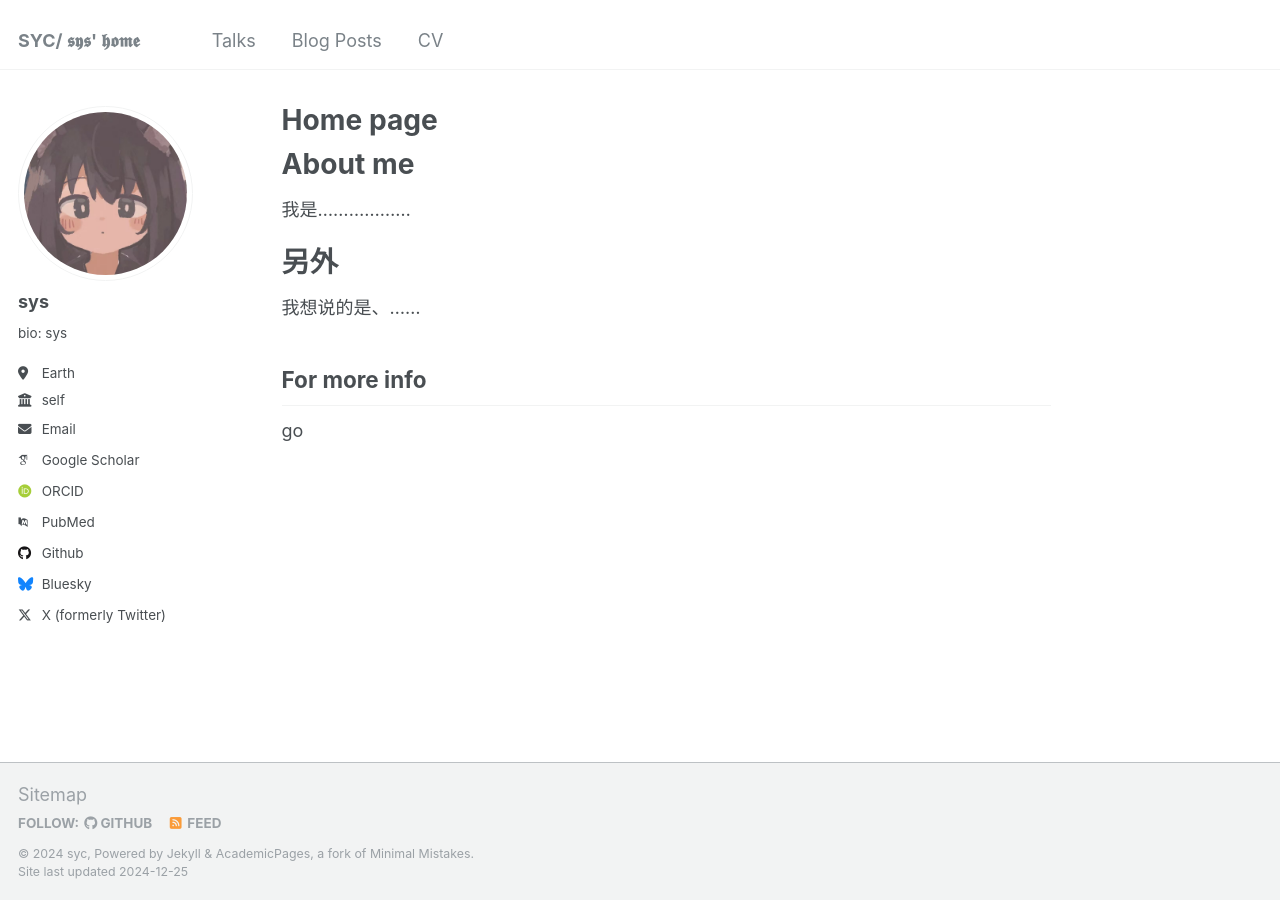
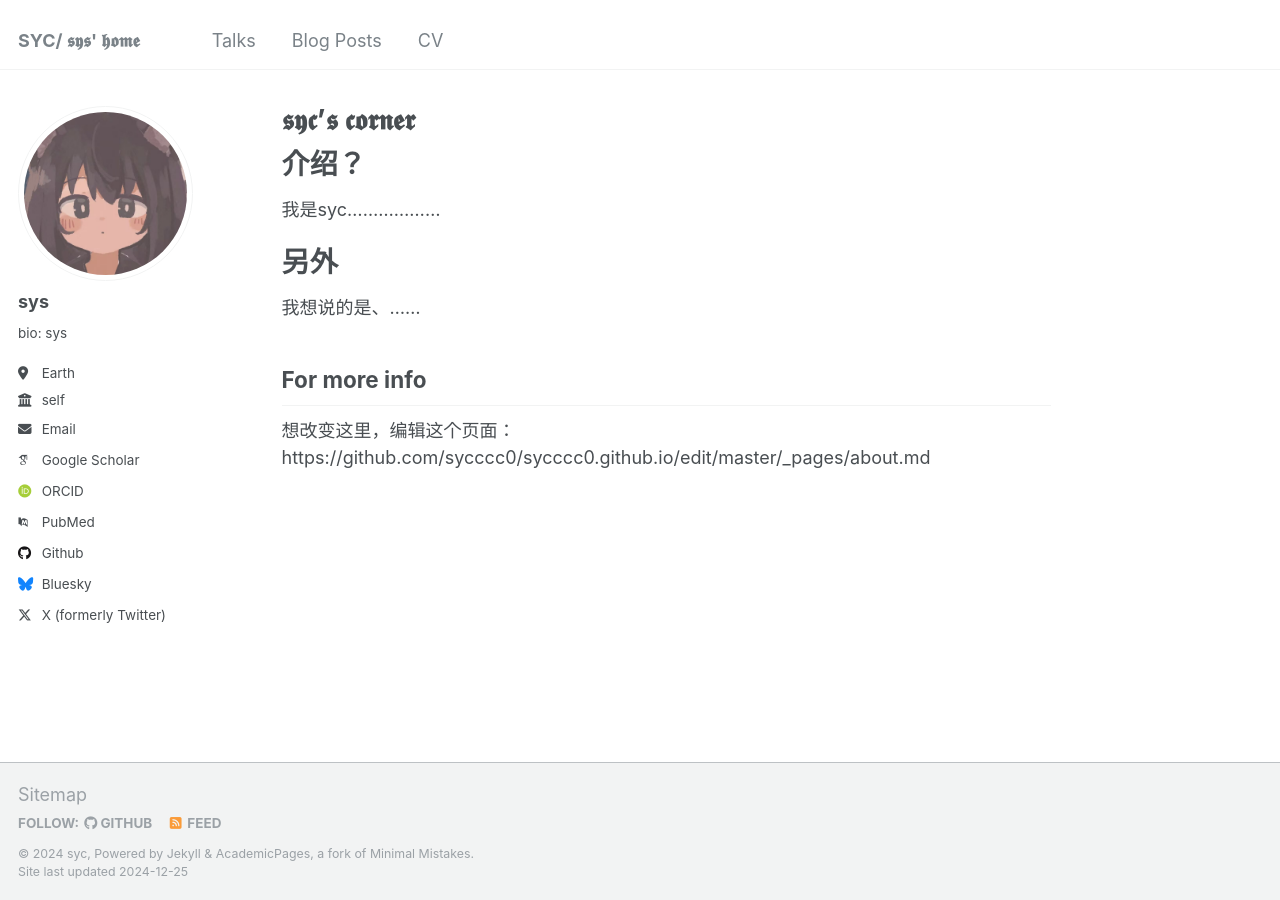
Before and after one commit to sycccc0/sycccc0.github.io, a Jekyll site: the page built from _pages/about.md, in a window 1280 px wide. Built offline with Jekyll 4.4.1, drawn with Linux system fonts in a browser that asks for light colours; some web fonts are replaced.

Commit message:
Update about.md

```diff
--- a/_pages/about.md
+++ b/_pages/about.md
@@ -1,14 +1,14 @@
 ---
 permalink: /
-title: "Home page"
+title: "𝖘𝖞𝖈'𝖘 𝖈𝖔𝖗𝖓𝖊𝖗"
 author_profile: true
 redirect_from:
   - /about/
   - /about.html
 ---
 
-# About me
-我是………………
+# 介绍？
+我是syc………………
 
 # 另外
 我想说的是、……
@@ -18,4 +18,4 @@ redirect_from:
 
 For more info
 ------
-go
+想改变这里，编辑这个页面：https://github.com/sycccc0/sycccc0.github.io/edit/master/_pages/about.md
```
